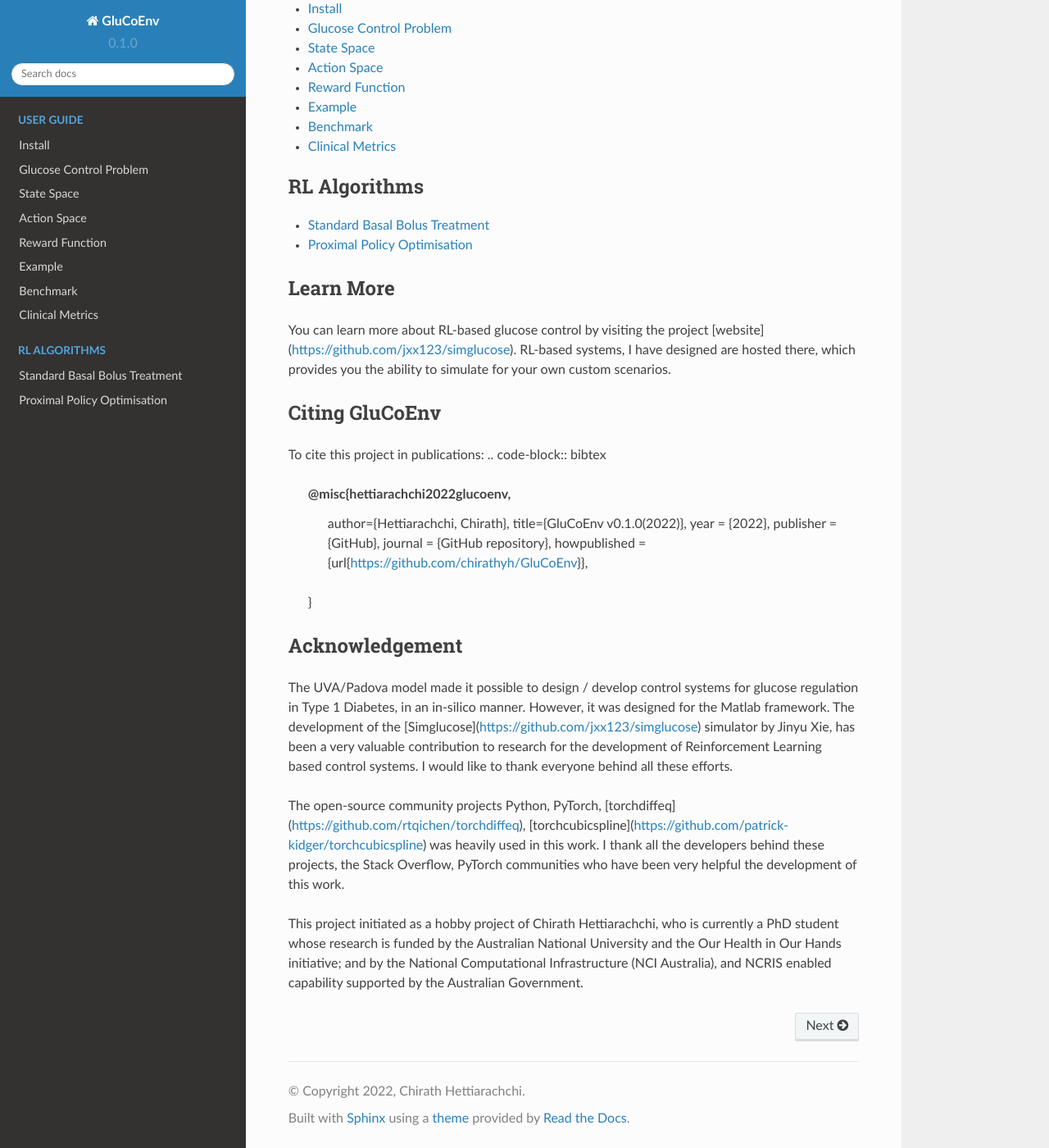
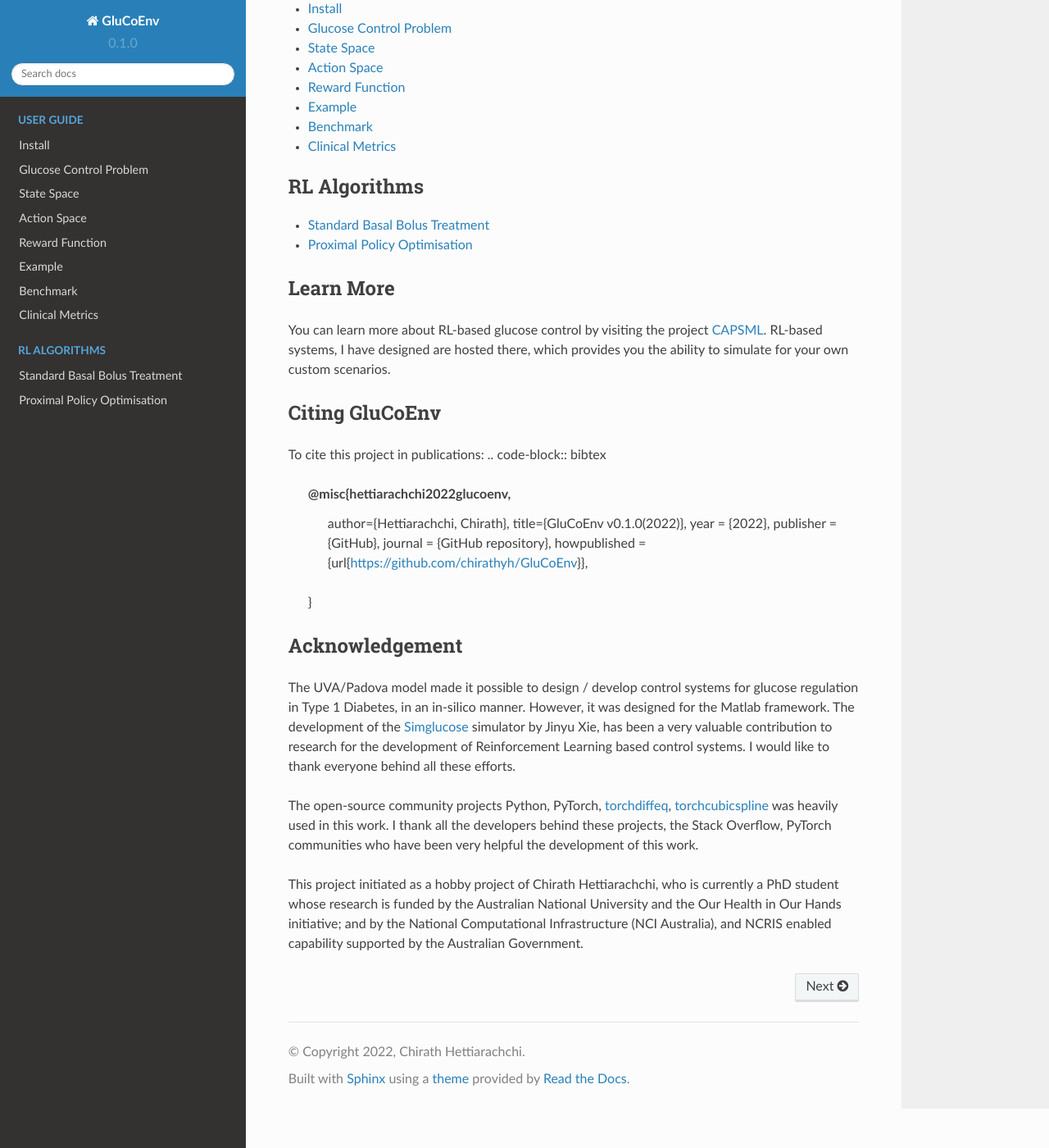
Before and after one commit to RL4H/GluCoEnv, a Sphinx documentation site: the page built from docs/source/index.rst, in a window 1280 px wide and 1400 px high, scrolled down 1254 px. Shown: the whole window at 82% size. Built offline with Sphinx 7.4.7 and the Read the Docs theme 2.0.0, drawn with Linux system fonts in a browser that asks for light colours; pages that are not in the unit, such as notebooks, are missing from menus; some of the changed lines change nothing that is shown; some of the changed text lies outside the part shown.

Commit message:
Update index.rst

```diff
--- a/docs/source/index.rst
+++ b/docs/source/index.rst
@@ -1,4 +1,7 @@
 .. _Simglucose: https://github.com/jxx123/simglucose
+.. _CAPSML: http://capsml.com/
+.. _torchdiffeq: https://github.com/rtqichen/torchdiffeq
+.. _torchcubicspline: https://github.com/patrick-kidger/torchcubicspline
 
 Welcome to GluCoEnv documentation!
 ===================================
@@ -19,7 +22,7 @@
 
 The key highlights of **GluCoEnv** are the vectorized parallel environments designed to run on a GPU and the flexibility to develop RL-based algorithms for glucose control and benchmarking. The problem also lacks proper benchmarking scenarios and controllers, which have been implemented in this environment to provide some guidance on the task.
 
-You can find more details and our RL-based glucose control algorithms by visiting the project [**CAPSML**](https://github.com/jxx123/simglucose).
+You can find more details and our RL-based glucose control algorithms by visiting the project `CAPSML`_.
 
 Check out the :doc:`usage` section for further information, including
 how to :ref:`installation` the project.
@@ -56,7 +59,7 @@
 Learn More
 --------
 
-You can learn more about RL-based glucose control by visiting the project [website](https://github.com/jxx123/simglucose).
+You can learn more about RL-based glucose control by visiting the project `CAPSML`_.
 RL-based systems, I have designed are hosted there, which provides you the ability to simulate for your own custom scenarios.
 
 Citing GluCoEnv
@@ -75,8 +78,8 @@
 Acknowledgement
 --------
 
-The UVA/Padova model made it possible to design / develop control systems for glucose regulation in Type 1 Diabetes, in an in-silico manner. However, it was designed for the Matlab framework. The development of the [Simglucose](https://github.com/jxx123/simglucose) simulator by Jinyu Xie, has been a very valuable contribution to research for the development of Reinforcement Learning based control systems. I would like to thank everyone behind all these efforts.
+The UVA/Padova model made it possible to design / develop control systems for glucose regulation in Type 1 Diabetes, in an in-silico manner. However, it was designed for the Matlab framework. The development of the `Simglucose`_ simulator by Jinyu Xie, has been a very valuable contribution to research for the development of Reinforcement Learning based control systems. I would like to thank everyone behind all these efforts.
 
-The open-source community projects Python, PyTorch, [torchdiffeq](https://github.com/rtqichen/torchdiffeq), [torchcubicspline](https://github.com/patrick-kidger/torchcubicspline) was heavily used in this work. I thank all the developers behind these projects, the Stack Overflow, PyTorch communities who have been very helpful the development of this work.
+The open-source community projects Python, PyTorch, `torchdiffeq`_, `torchcubicspline`_ was heavily used in this work. I thank all the developers behind these projects, the Stack Overflow, PyTorch communities who have been very helpful the development of this work.
 
 This project initiated as a hobby project of Chirath Hettiarachchi, who is currently a PhD student whose research is funded by the Australian National University and the Our Health in Our Hands initiative; and by the National Computational Infrastructure (NCI Australia), and NCRIS enabled capability supported by the Australian Government.
```
